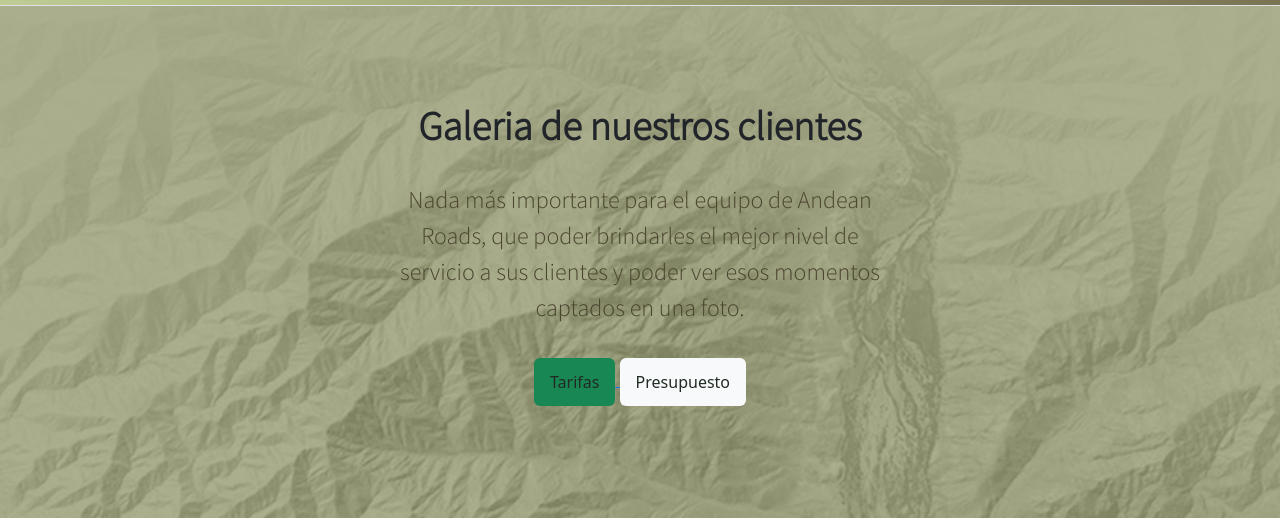
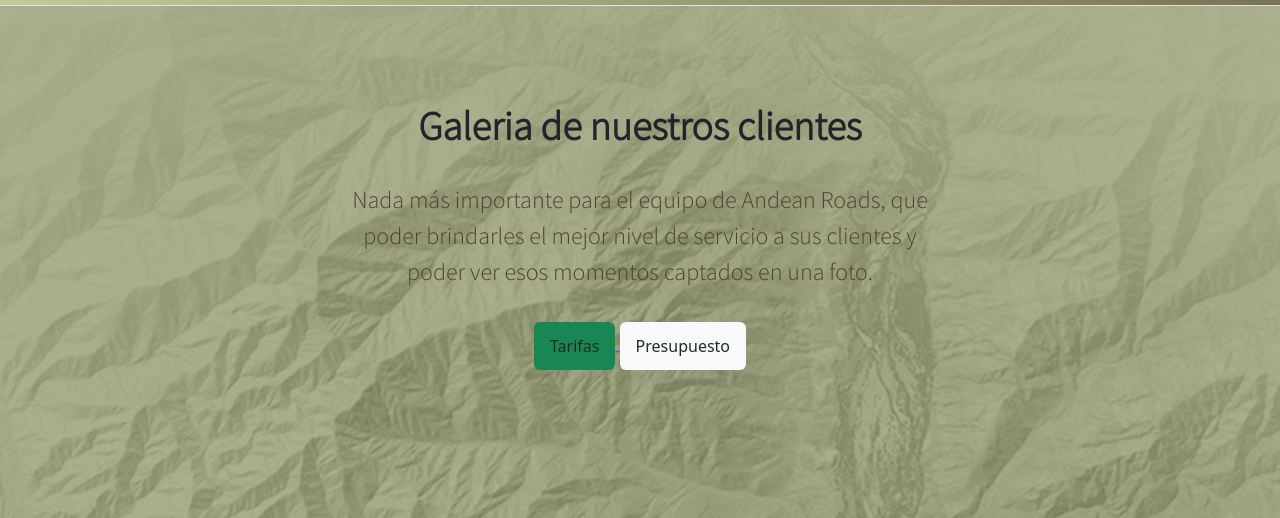
Before and after one commit to tomasmperea/2--entrega-proy-final, a plain HTML site: page pages/galeria.html in a window 1280 px wide. Shown: the part 222-740 px from the top of the page. Drawn offline with nearby package versions, Linux system fonts and the light colour scheme.

Commit message:
terminando de definir las medias queries

```diff
--- a/css/style.css
+++ b/css/style.css
@@ -194,6 +194,17 @@ main section div .hvr-grow-shadow:active {
   transform: scale(2.2);
   color: #fdfdfd; }
 
+@media (min-width: 768px) {
+  .container {
+    max-width: 1024px; }
+  header nav img {
+    width: 200px;
+    height: 200px; }
+  div h1 {
+    font-size: 25px !important; }
+  div p {
+    font-size: 15px; } }
+
 @media (min-width: 996px) {
   .container {
     max-width: 1024px; }
@@ -210,3 +221,20 @@ main section div .hvr-grow-shadow:active {
     font-size: 25px !important; }
   div p {
     font-size: 15px; } }
+
+@media (min-width: 1024px) {
+  .container {
+    max-width: 1440px; }
+  header nav img {
+    width: 200px;
+    height: 200px; }
+  header .navbar-expand-lg .container-fluid .navbar-collapse {
+    display: flex !important;
+    flex-basis: auto;
+    justify-content: flex-end;
+    font-size: 23px;
+    width: 100%; }
+  div h1 {
+    font-size: 25px !important; }
+  div p {
+    font-size: 15px; } }
--- a/scss/media-queries/_media-queries.scss
+++ b/scss/media-queries/_media-queries.scss
@@ -1,3 +1,24 @@
+@media (min-width: 768px) {
+  .container {
+    max-width: 1024px;
+  }
+
+  header {
+    nav img {
+      width: 200px;
+      height: 200px;
+    }
+  }
+
+  div h1 {
+    font-size: 25px !important;
+  }
+
+  div p {
+    font-size: 15px;
+  }
+}
+
 @media (min-width: 996px) {
   .container {
     max-width: 1024px;
@@ -30,3 +51,36 @@
     font-size: 15px;
   }
 }
+
+@media (min-width: 1024px) {
+  .container {
+    max-width: 1440px;
+  }
+
+  header {
+    nav img {
+      width: 200px;
+      height: 200px;
+    }
+
+    .navbar-expand-lg {
+      .container-fluid {
+        .navbar-collapse {
+          display: flex !important;
+          flex-basis: auto;
+          justify-content: flex-end;
+          font-size: 23px;
+          width: 100%;
+        }
+      }
+    }
+  }
+
+  div h1 {
+    font-size: 25px !important;
+  }
+
+  div p {
+    font-size: 15px;
+  }
+}
```
